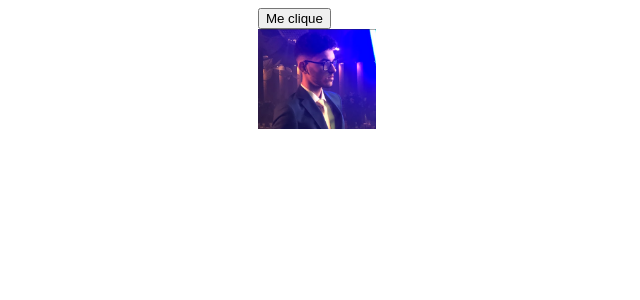
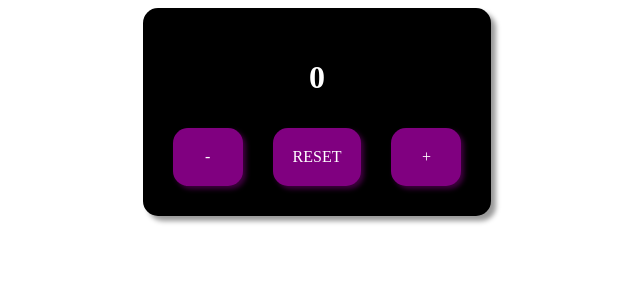
Before and after one commit to GUGOFO/Estudos-React, a React (Vite) app: page / in a window 1280 px wide. Shown: the top 300 px of the page, without its empty margins (323-963 px from the left). Built offline with nearby package versions, Linux system fonts and the light colour scheme.

Commit message:
contador

```diff
--- a/src/App.jsx
+++ b/src/App.jsx
@@ -1,13 +1,21 @@
-import Botão from "./jsx/clickEvent/Button.jsx";
-import Foto from "./jsx/clickEvent/FotoDePerfil.jsx";
+import BtnDiminuir from "./jsx/Contador/BtnDiminuir.jsx";
+import BtnAumentar from "./jsx/Contador/BtnAumentar.jsx";
+import BtnRezetar from "./jsx/Contador/BtnRezetar.jsx";
+import Display from "./jsx/Contador/Display.jsx";
+
+import Styles from "./jsx/Contador/Styles.module.css"
 
 function App(){
 
     return(
-        <>
-            <Botão/>
-            <Foto/>
-        </>
+        <div className={Styles.container}>
+            <Display/>
+            <div className={Styles.btnDivs}>
+                <BtnDiminuir/>
+                <BtnRezetar/>
+                <BtnAumentar/>
+            </div>
+        </div>
     );
 }
 
--- /dev/null
+++ b/src/jsx/Contador/BtnAumentar.jsx
@@ -0,0 +1,16 @@
+import Styles from "./Styles.module.css"
+
+function BtnAumentar(){
+
+    const aumentar = () => {
+        const display = document.querySelector("h1");
+        const num = Number(display.textContent)
+        display.textContent = num + 1
+    };
+
+    return(
+        <div className={Styles.btn} onClick={() => aumentar()}>+</div>
+    );
+}
+
+export default BtnAumentar
--- /dev/null
+++ b/src/jsx/Contador/BtnDiminuir.jsx
@@ -0,0 +1,16 @@
+import Styles from "./Styles.module.css"
+
+function BtnDiminuir(){
+
+    const diminuir = () => {
+        const display = document.querySelector("h1");
+        const num = Number(display.textContent)
+        display.textContent = num - 1
+    }
+
+    return(
+        <div className={Styles.btn} onClick={() => diminuir()}>-</div>
+    );
+}
+
+export default BtnDiminuir
--- /dev/null
+++ b/src/jsx/Contador/BtnRezetar.jsx
@@ -0,0 +1,15 @@
+import Styles from "./Styles.module.css"
+
+function BtnRezetar(){
+
+    const rezetar = () => {
+        const display = document.querySelector("h1");
+        display.textContent = 0
+    }
+
+    return(
+        <div className={Styles.btn} onClick={() => rezetar()}>RESET</div>
+    );
+}
+
+export default BtnRezetar
--- /dev/null
+++ b/src/jsx/Contador/Display.jsx
@@ -0,0 +1,8 @@
+import Styles from "./Styles.module.css"
+
+function Display(){
+
+    return <h1 className={Styles.display}>0</h1>
+}
+
+export default Display
--- /dev/null
+++ b/src/jsx/Contador/Styles.module.css
@@ -0,0 +1,31 @@
+.btnDivs{
+    display: flex;
+    justify-content: center;
+    align-items: center;
+
+    gap: 30px;
+}
+
+.container{
+    text-align: center;
+
+    display: flex;
+    justify-content: center;
+    align-items: center;
+    flex-direction: column;
+    gap: 10px;
+    background-color: rgb(0, 0, 0);
+    color: white;
+    padding: 30px;
+    border-radius: 15px;
+    box-shadow: 5px 5px 5px rgba(0, 0, 0, 0.4);
+}
+
+.btn{
+    padding: 20px;
+    min-width: 30px;
+    border-radius: 15px;
+    background-color: purple;
+    box-shadow: 3px 3px 5px hsla(300, 100%, 25%, 0.5);
+    cursor: pointer;
+}
```
